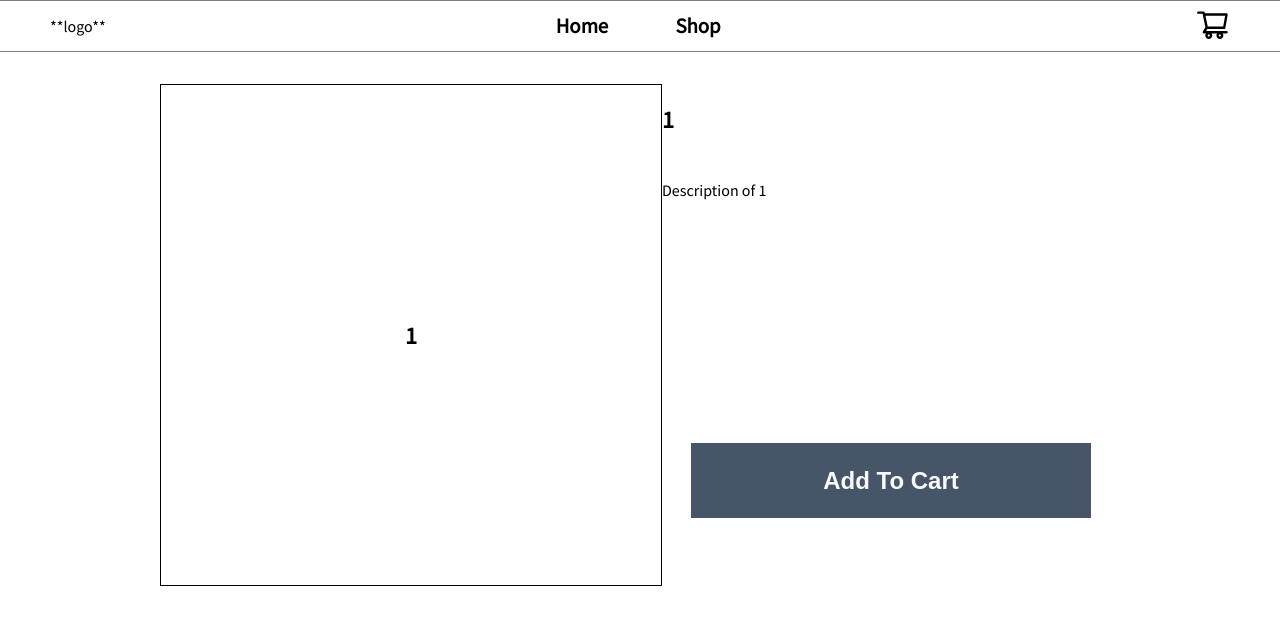
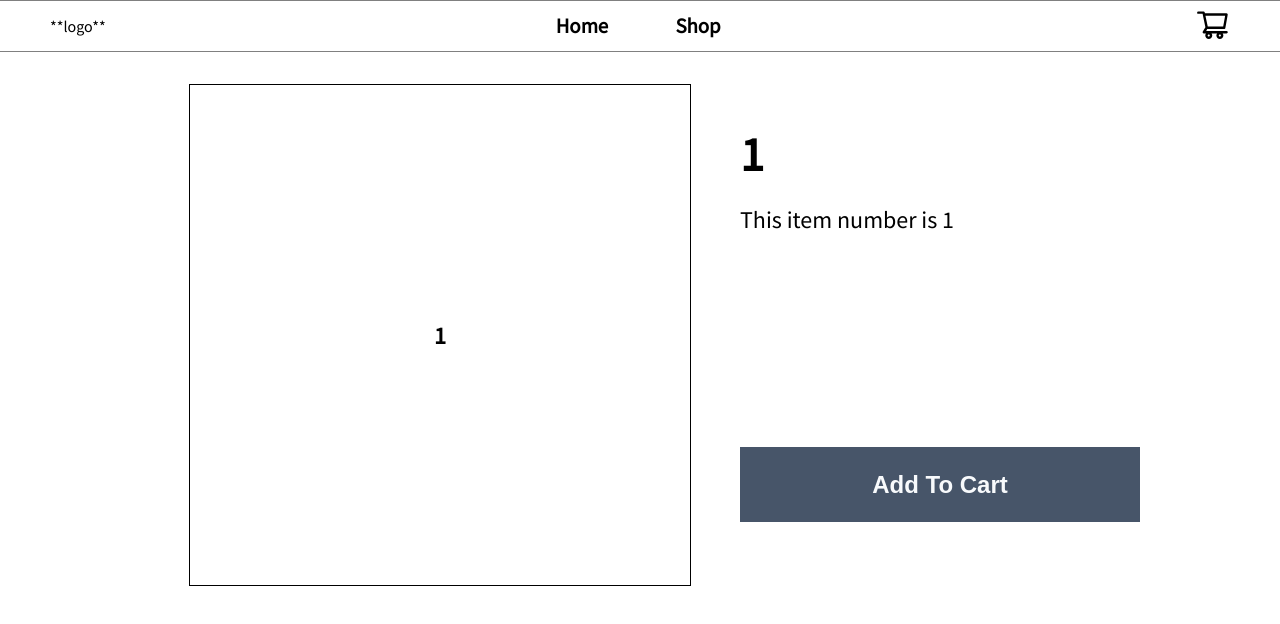
Before and after one commit to hspark220/shopping-cart, a React (Create React App) app: page /shop/1 in a window 1280 px wide. Shown: the top 624 px of the page. Built offline with nearby package versions, Linux system fonts and the light colour scheme.

Commit message:
Change layout and font size

```diff
--- a/src/css/products.css
+++ b/src/css/products.css
@@ -21,16 +21,15 @@
 .productPage {
     padding: 2rem;
     margin: auto;
-    width: 75%;
+    width: 1000px;
     display: grid;
 
-    grid-template: 5rem 1fr 1fr/ 1fr 1fr;
+    grid-template: 6rem 1fr 1fr/ 600px 400px;
     grid-template-areas:
     "picture title"
     "picture description"
     "picture add"
     ;
-
 }
 
 .product-picture {
@@ -47,10 +46,14 @@
 
 .title {
     grid-area: title;
+
+    font-size: 3rem;
 }
 
 .description {
     grid-area: description;
+
+    font-size: 1.5rem;
 }
 
 .add {
--- a/src/pages/ProductPage.js
+++ b/src/pages/ProductPage.js
@@ -10,7 +10,7 @@ const ProductPage = props => {
             <Navigation/>
             <div className="productPage">
                 <h2 className='title'>{id}</h2>
-                <p className="description">Description of  {id}</p>
+                <p className="description">This item number is  {id}</p>
                 <div className="product-picture">
                     <h2>{id}</h2>
                 </div>
```
